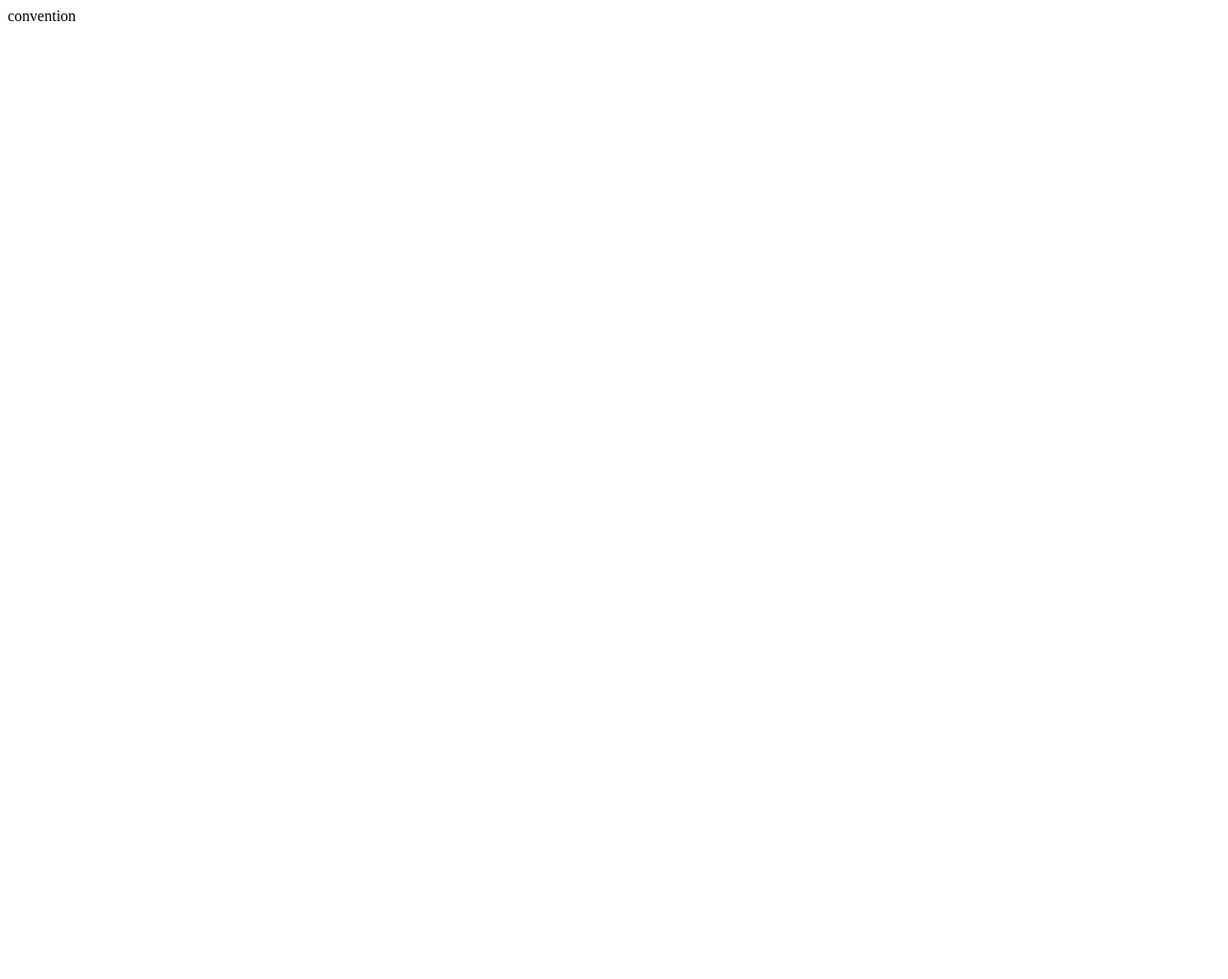
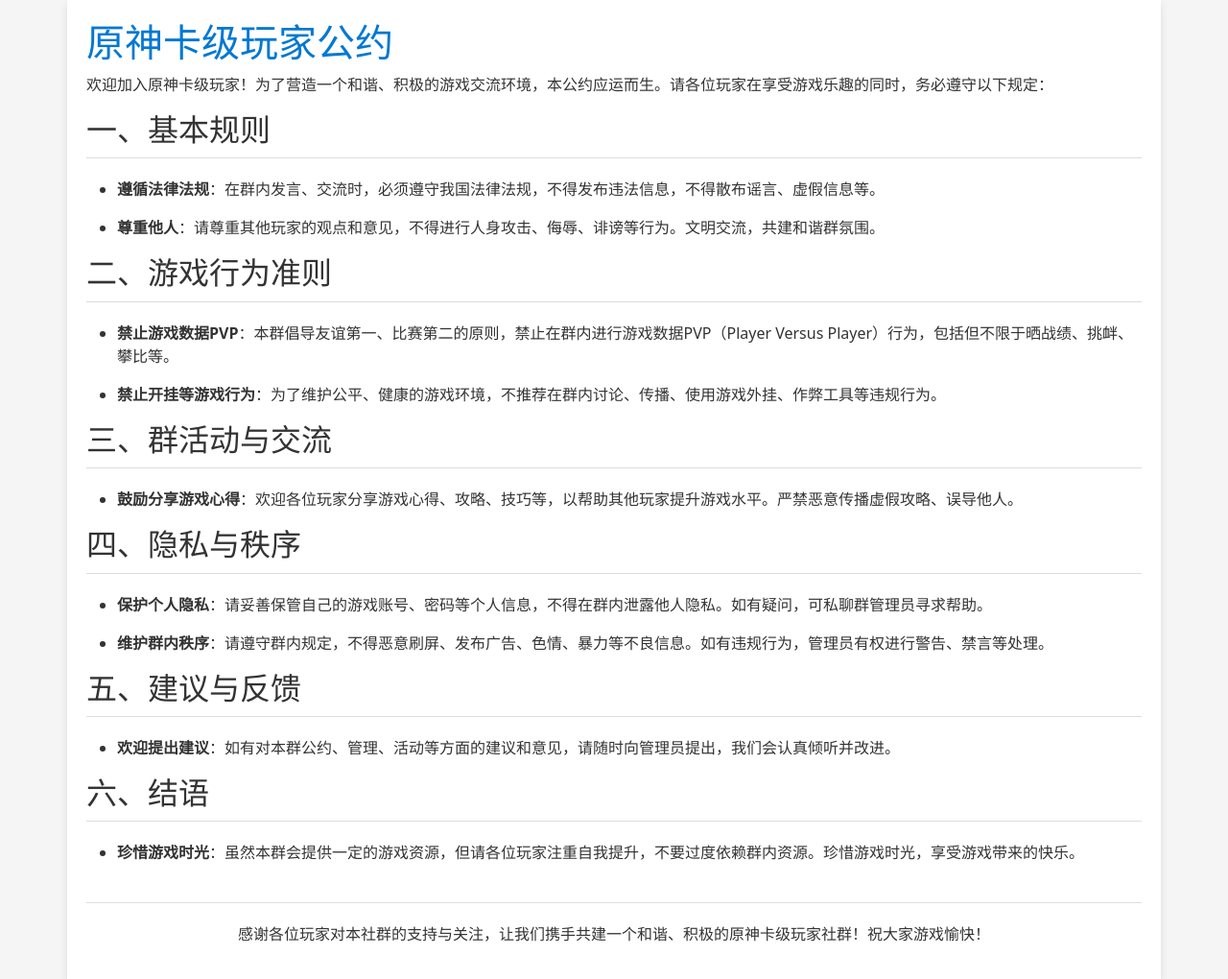
Before and after one commit to Titlecan/Genshin-World1-Doc, a plain HTML site: page convention/index.html in a window 1280 px wide. Shown: the whole page at 96% size. Before the commit the page ends 800 px from the top, so only its background shows below. Drawn offline with nearby package versions, Linux system fonts and the light colour scheme.

Commit message:
更新 index.html

```diff
--- a/convention/index.html
+++ b/convention/index.html
@@ -1 +1,78 @@
-convention
+<!DOCTYPE html>
+<html lang="zh-CN">
+<head>
+    <meta charset="UTF-8">
+    <meta name="viewport" content="width=device-width, initial-scale=1.0">
+    <title>原神卡级玩家公约</title>
+    <link href="https://cdn.jsdelivr.net/npm/bootstrap@5.3.0/dist/css/bootstrap.min.css" rel="stylesheet">
+    <style>
+        body {
+            background-color: #f5f5f5;
+            color: #333;
+        }
+        .container {
+            background: white;
+            padding: 20px;
+            box-shadow: 0 4px 8px rgba(0,0,0,0.1);
+        }
+        h1 {
+            color: #0078d4;
+        }
+        h2 {
+            border-bottom: 1px solid #ddd;
+            padding-bottom: 10px;
+            margin-bottom: 20px;
+        }
+        .footer {
+            margin-top: 40px;
+            border-top: 1px solid #ddd;
+            padding-top: 20px;
+            text-align: center;
+        }
+    </style>
+</head>
+<body>
+    <div class="container">
+        <h1>原神卡级玩家公约</h1>
+        <p>欢迎加入原神卡级玩家！为了营造一个和谐、积极的游戏交流环境，本公约应运而生。请各位玩家在享受游戏乐趣的同时，务必遵守以下规定：</p>
+
+        <h2>一、基本规则</h2>
+        <ul>
+            <li><p><strong>遵循法律法规</strong>：在群内发言、交流时，必须遵守我国法律法规，不得发布违法信息，不得散布谣言、虚假信息等。</p></li>
+            <li><p><strong>尊重他人</strong>：请尊重其他玩家的观点和意见，不得进行人身攻击、侮辱、诽谤等行为。文明交流，共建和谐群氛围。</p></li>
+        </ul>
+
+        <h2>二、游戏行为准则</h2>
+        <ul>
+            <li><p><strong>禁止游戏数据PVP</strong>：本群倡导友谊第一、比赛第二的原则，禁止在群内进行游戏数据PVP（Player Versus Player）行为，包括但不限于晒战绩、挑衅、攀比等。</p></li>
+            <li><p><strong>禁止开挂等游戏行为</strong>：为了维护公平、健康的游戏环境，不推荐在群内讨论、传播、使用游戏外挂、作弊工具等违规行为。</p></li>
+        </ul>
+
+        <h2>三、群活动与交流</h2>
+        <ul>
+            <li><p><strong>鼓励分享游戏心得</strong>：欢迎各位玩家分享游戏心得、攻略、技巧等，以帮助其他玩家提升游戏水平。严禁恶意传播虚假攻略、误导他人。</p></li>
+        </ul>
+
+        <h2>四、隐私与秩序</h2>
+        <ul>
+            <li><p><strong>保护个人隐私</strong>：请妥善保管自己的游戏账号、密码等个人信息，不得在群内泄露他人隐私。如有疑问，可私聊群管理员寻求帮助。</p></li>
+            <li><p><strong>维护群内秩序</strong>：请遵守群内规定，不得恶意刷屏、发布广告、色情、暴力等不良信息。如有违规行为，管理员有权进行警告、禁言等处理。</p></li>
+        </ul>
+
+        <h2>五、建议与反馈</h2>
+        <ul>
+            <li><p><strong>欢迎提出建议</strong>：如有对本群公约、管理、活动等方面的建议和意见，请随时向管理员提出，我们会认真倾听并改进。</p></li>
+        </ul>
+
+        <h2>六、结语</h2>
+        <ul>
+            <li><p><strong>珍惜游戏时光</strong>：虽然本群会提供一定的游戏资源，但请各位玩家注重自我提升，不要过度依赖群内资源。珍惜游戏时光，享受游戏带来的快乐。</p></li>
+        </ul>
+
+        <div class="footer">
+            <p>感谢各位玩家对本社群的支持与关注，让我们携手共建一个和谐、积极的原神卡级玩家社群！祝大家游戏愉快！</p>
+        </div>
+    </div>
+    <script src="https://cdn.jsdelivr.net/npm/bootstrap@5.3.0/dist/js/bootstrap.bundle.min.js"></script>
+</body>
+</html>
```
